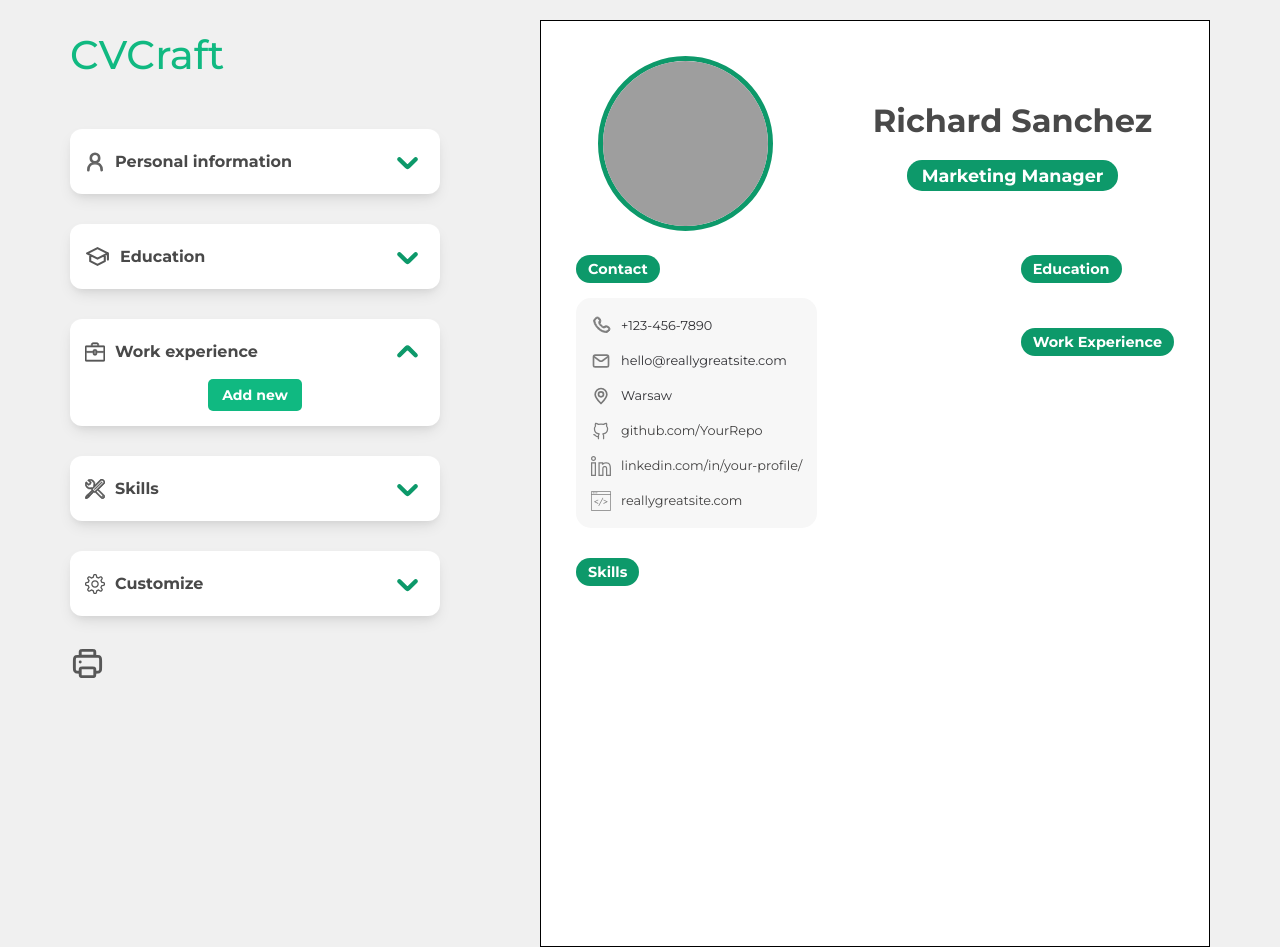
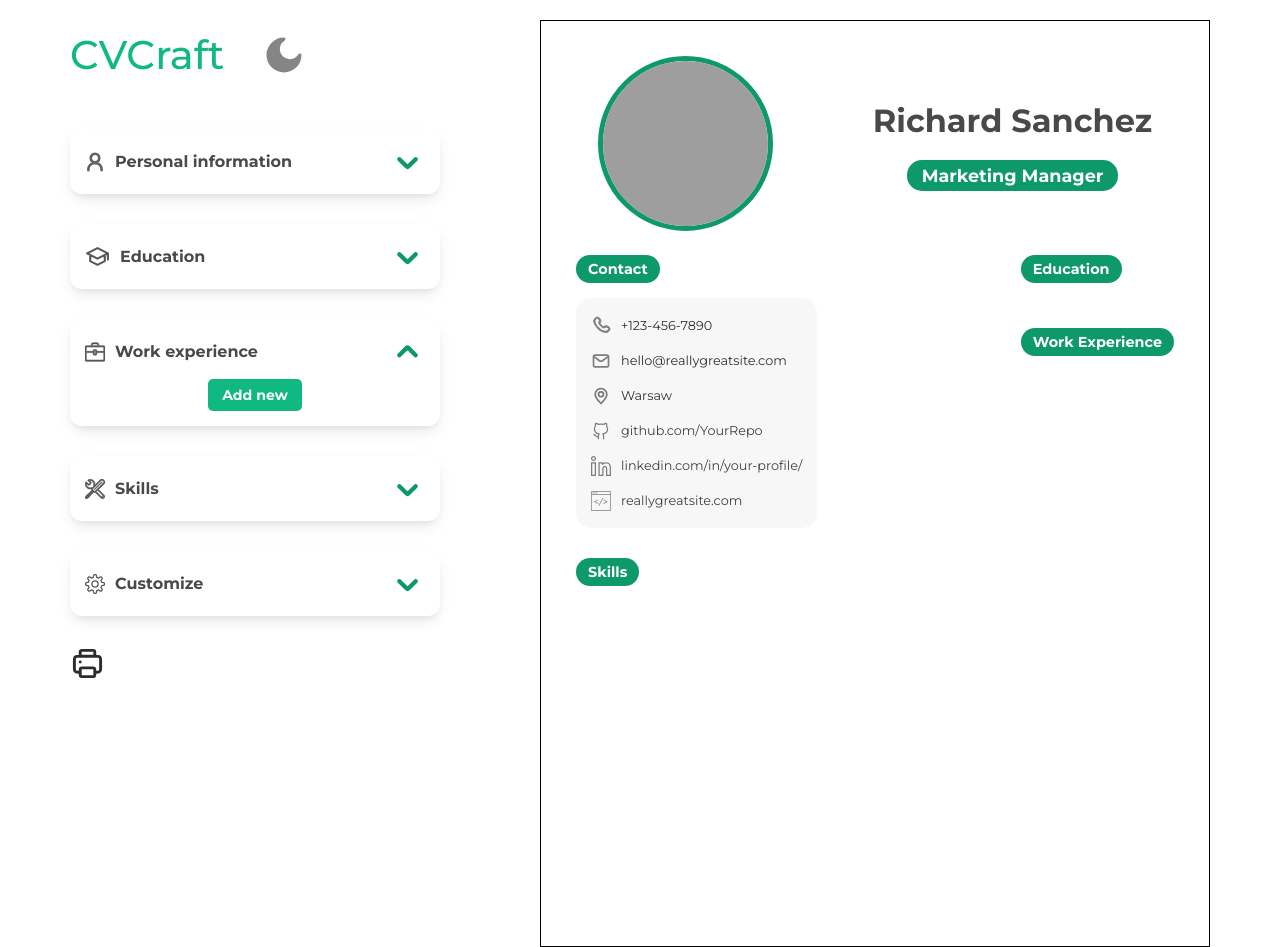
Before and after one commit to KawalaE/CVCraft, a React (Vite) app: page / in a window 1280 px wide. Built offline with nearby package versions, Linux system fonts and the light colour scheme; grey boxes are pictures that could not be loaded.

Commit message:
Add local storage to theme settings

```diff
--- a/src/App.jsx
+++ b/src/App.jsx
@@ -8,7 +8,7 @@ import "./styles.css"
 import { useState } from "react"
 import { useRef } from "react";
 import { useReactToPrint } from 'react-to-print';
-import { parseISO, format } from "date-fns"
+import { parseISO, format, set } from "date-fns"
 
 export default function App(){
     const componentRef = useRef();
@@ -209,7 +209,6 @@ export default function App(){
         console.log(skillsCollection)
     }
     function displayWork(){
-        console.log("inside display work")
         setNoJob(noJob ? false : true);
         setPositionName("Your position");
         setCompanyName("Company Name");
@@ -227,10 +226,44 @@ export default function App(){
         }])
         displayWork();
     }
+
+    let prevTheme = localStorage.getItem("theme");
+    const [currentTheme, setCurrentTheme] = useState( prevTheme  ? prevTheme : "light-theme");
+    const setDarkMode = () => {
+        document.querySelector("body").setAttribute("data-theme", "dark");
+    }
+    const setLightMode = () => {
+        document.querySelector("body").setAttribute("data-theme", "light");
+    }
+    currentTheme === "dark-theme" ? setDarkMode() : setLightMode();
+
+
+    const toggleTheme = e => {
+        if(e.target.className === "light-theme"){
+            setDarkMode();
+        } else setLightMode();
+    }
+
+    function themeHandler(){
+        if(currentTheme === "light-theme"){
+            setCurrentTheme("dark-theme");
+            localStorage.setItem("theme", "dark-theme");
+        } else {
+            setCurrentTheme("light-theme");
+            localStorage.setItem("theme", "light-theme");
+        }
+    }
     return (
         <div className="app">
             <div className="left-side">
-                <p className="logo">CVCraft</p>
+                <div className="top-page">
+                    <p className="logo">CVCraft</p>
+                    <button onClick={(e) => {
+                        themeHandler();
+                        toggleTheme(e);
+                    }} className={currentTheme} id="theme" ></button>
+                </div>
+
                 <Contact
                     props={props}
                     inputChange={handleChange}
--- a/src/Education.jsx
+++ b/src/Education.jsx
@@ -72,7 +72,10 @@ export default function Education({inputChange, checkboxHandler, onSubmit, displ
                             <p className="form-icon-education"></p>
                             <h1>Education</h1>
                     </div>
-                    <button className={show ? "hide" : "show"}  onClick={() =>show ? setHide(false) : setHide(true)}></button>
+                    <button className={show ? "hide" : "show"}  onClick={() =>{
+                        show ? setHide(false) : setHide(true);
+
+                        }}></button>
                 </div>
                 {show ? (
                     <>
--- a/src/Work.jsx
+++ b/src/Work.jsx
@@ -66,6 +66,7 @@ export default function Work({inputChange, checkboxWorkHandler,addWorkExperiance
             e.target[3].value = "";
             e.target[4].value = "";
             e.target[5].value = "";
+
             setAddNewWork(false);
         }
     }
@@ -82,7 +83,10 @@ export default function Work({inputChange, checkboxWorkHandler,addWorkExperiance
                     <p className="form-icon-briefcase"></p>
                     <h1>Work experience</h1>
                 </div>
-                <button className={show ? "hide" : "show"} onClick={() =>show ? setHide(false) : setHide(true)}></button>
+                <button className={show ? "hide" : "show"} onClick={
+                    () =>{
+                        show ? setHide(false) : setHide(true);
+                    }}></button>
             </div>
 
                 {show ? (
--- a/src/styles.css
+++ b/src/styles.css
@@ -7,15 +7,36 @@
     border: none;
     font-family: 'Montserrat', Arial, Helvetica, sans-serif;
   }
+
 @font-face {
   font-family: "Montserrat";
   src: url('./assets/Montserrat-VariableFont_wght.woff') format('woff');
   font-style: normal;
 }
+:root{
+  --body-background: white;
+  --logo-font: #10b981;
+  --icon-brightness: brightness(0.5);
+}
+
+[data-theme="dark"]{
+  --body-background: #292727;
+  --logo-font: #0ad18f;
+  --icon-brightness: brightness(3);
+  --brightness-hover: brightness(0.5);
+}
+
+[data-theme="light"]{
+  --body-background: #ffff;
+  --logo-font: #10b981;
+  --icon-brightness: brightness(0.5);
+  --brightness-hover: brightness(0.7);
+}
+
 body{
   width: 100vw;
   height: 100vh;
-  background-color: #f0f0f0;
+  background-color: var(--body-background);
   color: rgb(73, 73, 73);
 }
 .contactForm{
@@ -245,16 +266,19 @@ input[type="file"] {
   background-size: 35px 35px;
   height: 35px;
   width: 35px;
+  filter: var(--icon-brightness);
 }
 
-.hide:hover, .show:hover, .open-eye-icon:hover, .closed-eye-icon:hover, .printer:hover{
+.hide:hover, .show:hover, .open-eye-icon:hover, .closed-eye-icon:hover{
   filter: brightness(75%);
 }
+.printer:hover{
+  filter: var(--brightnes-hover);
+}
 .logo{
-  color:#10b981;
+  color:var(--logo-font);
   font-size: 2.5rem;
   font-weight: 500;
-  margin:30px 0px 20px 0px;
 }
 .form-section{
   display: flex;
@@ -617,3 +641,28 @@ a{
 a:hover{
   color: #1f1f1f;
 }
+.top-page{
+  display: flex;
+  gap: 40px;
+  align-items: center;
+  margin: 30px 0px 20px 0px
+}
+
+/*Theme switch*/
+
+
+.light-theme{
+  background:url('./assets/moon.svg');
+  background-size: 40px 40px;
+  height: 40px;
+  width: 40px;
+}
+.dark-theme{
+  background:url('./assets/sun.svg');
+  background-size: 40px 40px;
+  height: 40px;
+  width: 40px;
+}
+.light-theme:hover, .dark-theme:hover{
+  filter:brightness(0.5);
+}
```
Also changed, not shown: src/assets/moon.svg (added), src/assets/sun.svg (added).
